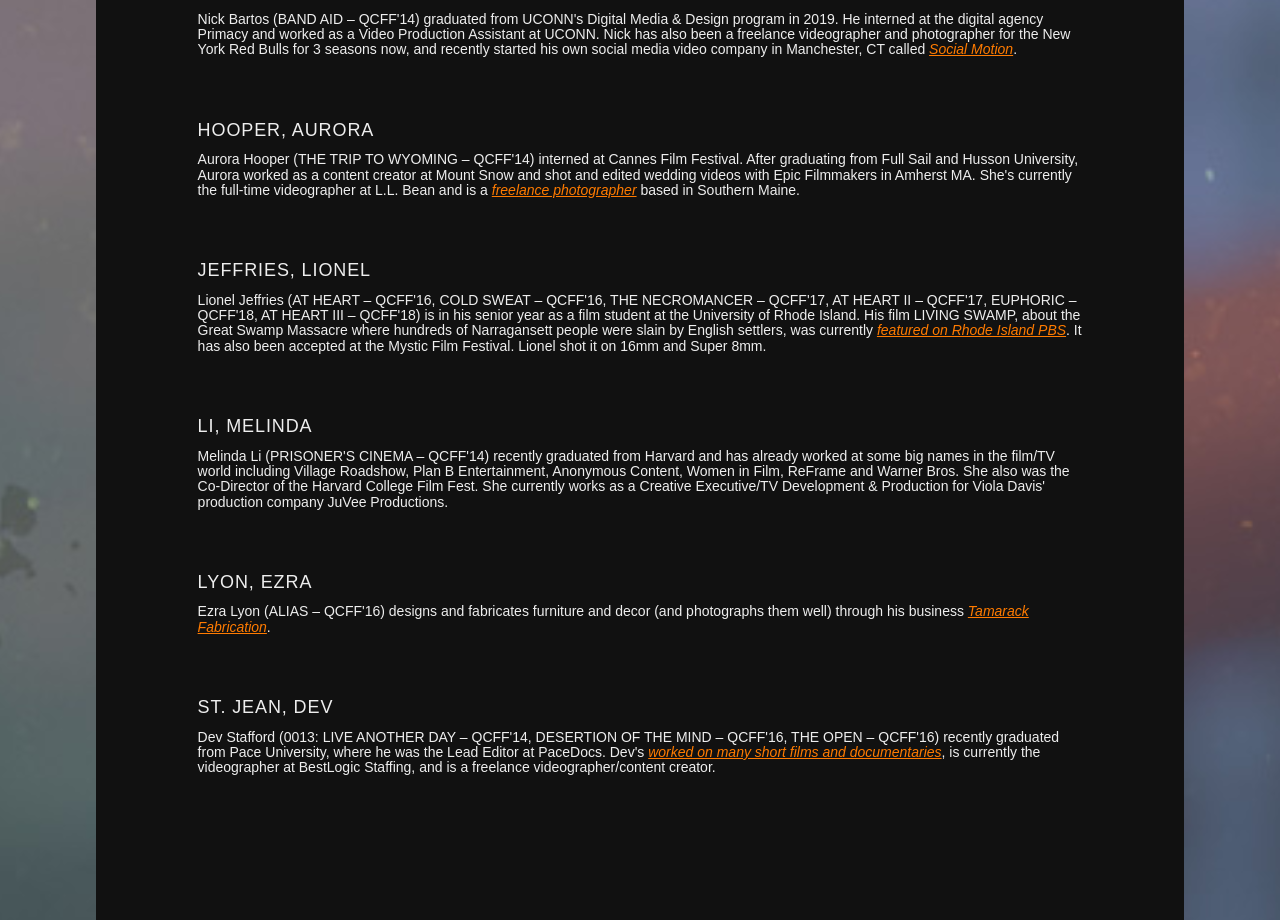
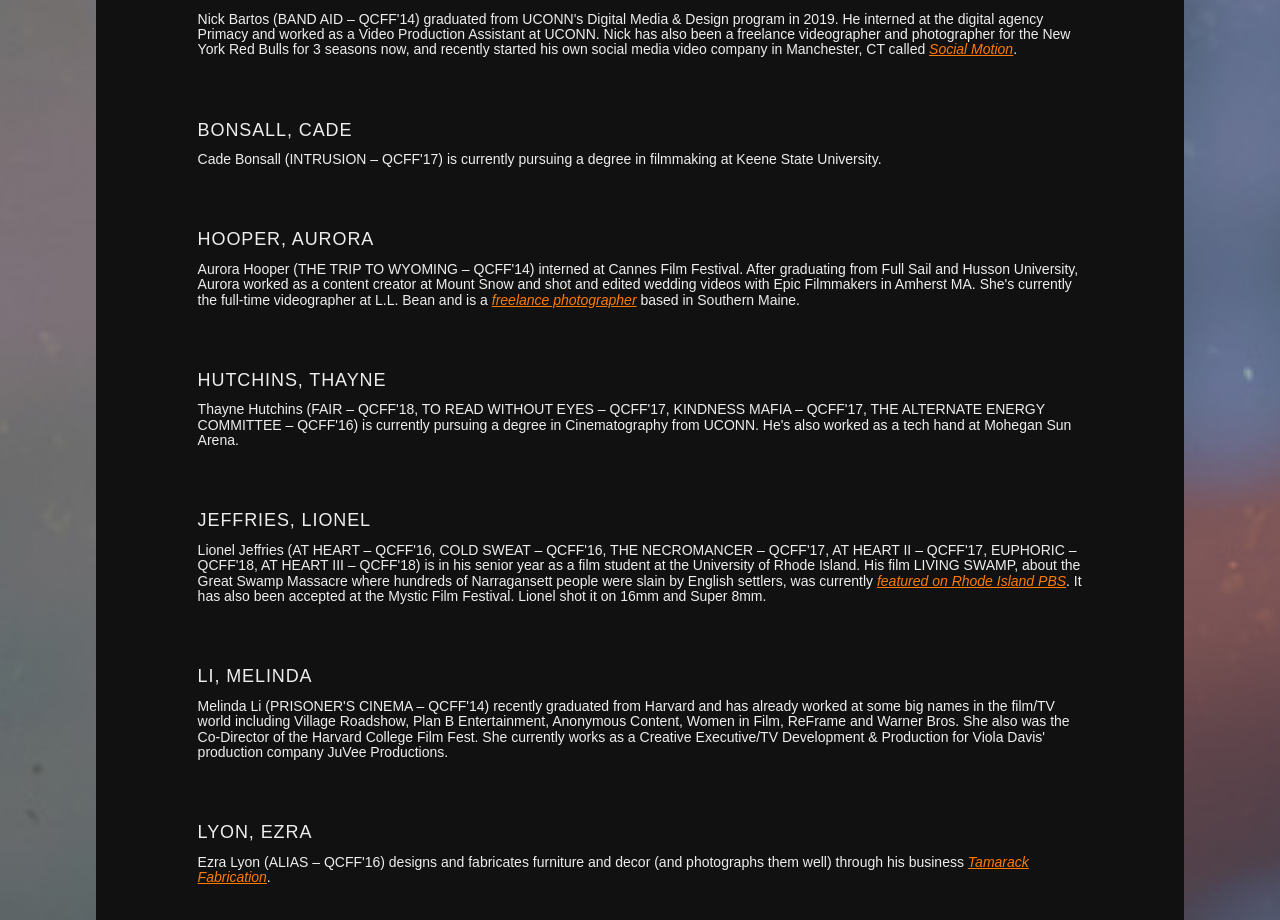
Before and after one commit to duda-salisbury/qcff2026, a plain HTML site: page index.html in a window 1280 px wide. Shown: the part 2767-3687 px from the top of the page. Drawn offline with Linux system fonts and the light colour scheme; a web font is replaced by a local one.

Commit message:
Update index.html

```diff
--- a/index.html
+++ b/index.html
@@ -96,8 +96,14 @@
 	<h2>Bartos, Nick</h2>
 		<p>Nick Bartos (BAND AID – QCFF'14) graduated from UCONN's Digital Media & Design program in 2019. He interned at the digital agency Primacy and worked as a Video Production Assistant at UCONN. Nick has also been a freelance videographer and photographer for the New York Red Bulls for 3 seasons now, and recently started his own social media video company in Manchester, CT called <a href="https://thesocialmotion.com/videoandanimation">Social Motion</a>.</p>
 		<br><br>
+	<h2>Bonsall, Cade</h2>
+		<p>Cade Bonsall (INTRUSION – QCFF'17) is currently pursuing a degree in filmmaking at Keene State University.</p>
+		<br><br>
 	<h2>Hooper, Aurora</h2>
 		<p>Aurora Hooper (THE TRIP TO WYOMING – QCFF'14) interned at Cannes Film Festival. After graduating from Full Sail and Husson University, Aurora worked as a content creator at Mount Snow and shot and edited wedding videos with Epic Filmmakers in Amherst MA. She's currently the full-time videographer at L.L. Bean and is a <a href="https://www.aurorahooper.com/">freelance photographer</a> based in Southern Maine.</p>
+		<br><br>
+	<h2>Hutchins, Thayne</h2>
+		<p>Thayne Hutchins (FAIR – QCFF'18, TO READ WITHOUT EYES – QCFF'17, KINDNESS MAFIA – QCFF'17, THE ALTERNATE ENERGY COMMITTEE – QCFF'16) is currently pursuing a degree in Cinematography from UCONN. He's also worked as a tech hand at Mohegan Sun Arena.</p>
 		<br><br>
 	<h2>Jeffries, Lionel</h2>
 		<p>Lionel Jeffries (AT HEART – QCFF'16, COLD SWEAT – QCFF'16, THE NECROMANCER – QCFF'17, AT HEART II – QCFF'17, EUPHORIC – QCFF'18, AT HEART III – QCFF'18) is in his senior year as a film student at the University of Rhode Island. His film LIVING SWAMP, about the Great Swamp Massacre where hundreds of Narragansett people were slain by English settlers, was currently <a href="https://rhodycigar.com/2021/03/04/film-students-work-featured-on-rhode-island-pbs/">featured on Rhode Island PBS</a>. It has also been accepted at the Mystic Film Festival. Lionel shot it on 16mm and Super 8mm.</p>
```
